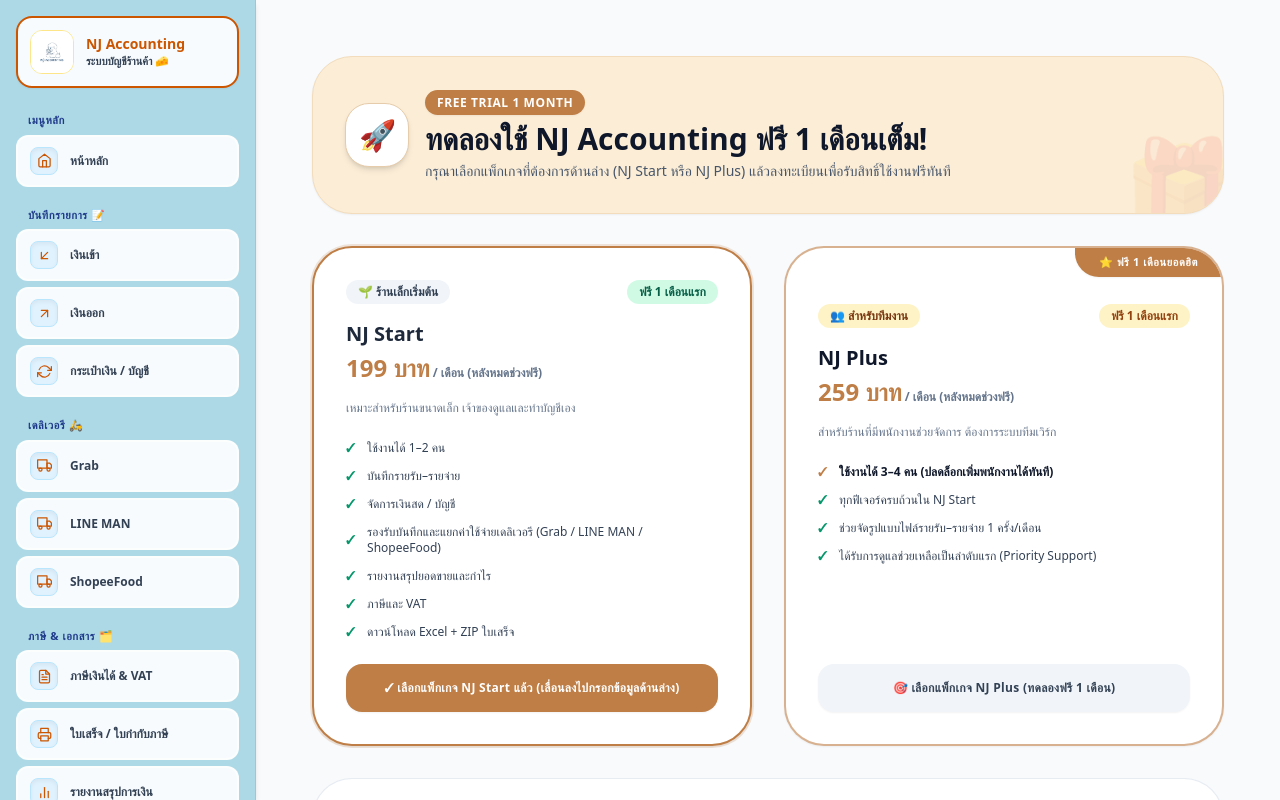
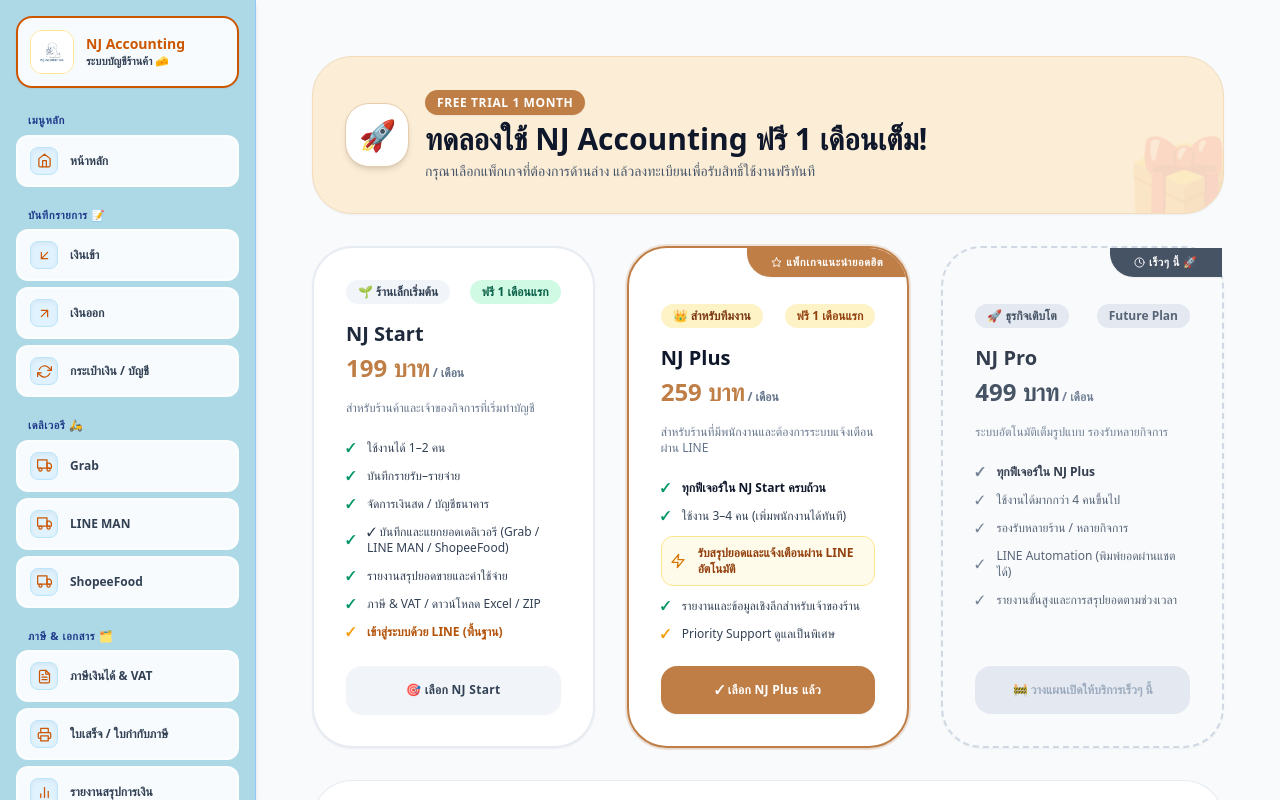
Before and after one commit to suisut21-source/nj-accounting-v4, a Next.js app: page /pricing in a window 1280 px wide. Shown: the top 800 px of the page. Built offline with nearby package versions, Linux system fonts and the light colour scheme; no server answers.

Commit message:
update delivery feature description and refine pricing page

```diff
--- a/app/pricing/page.tsx
+++ b/app/pricing/page.tsx
@@ -1,6 +1,7 @@
 'use client';
 import { useState, useEffect } from 'react';
 import { supabase } from '../lib/supabase';
+import { FiCheck, FiStar, FiClock, FiZap, FiShield } from 'react-icons/fi';
 
 interface StoreData {
   shop_name: string;
@@ -12,7 +13,7 @@
 }
 
 export default function PricingPage() {
-  const [selectedPlan, setSelectedPlan] = useState('NJ Start (ทดลองใช้ฟรี 1 เดือนแรก - หลังจากนั้น 199 บาท/เดือน)');
+  const [selectedPlan, setSelectedPlan] = useState('NJ Plus (ทดลองใช้ฟรี 1 เดือนแรก - หลังจากนั้น 259 บาท/เดือน)');
   const [shopName, setShopName] = useState('');
   const [shopPhone, setShopPhone] = useState('');
   const [slipImage, setSlipImage] = useState<string | null>(null);
@@ -108,8 +109,6 @@
     }
 
     alert('ลงทะเบียนรับสิทธิ์เรียบร้อยแล้วครับ! รอแอดมินตรวจสอบและอนุมัติเปิดสิทธิ์ใช้งาน 🐾');
-
-    // รีเฟรชข้อมูลสถานะล่าสุด
     window.location.reload();
   };
 
@@ -139,7 +138,7 @@
               ทดลองใช้ NJ Accounting ฟรี 1 เดือนเต็ม!
             </h1>
             <p className="text-xs sm:text-sm text-slate-600 font-medium mt-1">
-              กรุณาเลือกแพ็กเกจที่ต้องการด้านล่าง (NJ Start หรือ NJ Plus) แล้วลงทะเบียนเพื่อรับสิทธิ์ใช้งานฟรีทันที
+              กรุณาเลือกแพ็กเกจที่ต้องการด้านล่าง แล้วลงทะเบียนเพื่อรับสิทธิ์ใช้งานฟรีทันที
             </p>
           </div>
         </div>
@@ -195,10 +194,10 @@
         </div>
       )}
 
-      {/* ส่วนเลือกแพ็กเกจ */}
-      <div className="grid grid-cols-1 md:grid-cols-2 gap-8">
+      {/* ส่วนเลือกแพ็กเกจทั้ง 3 ระดับ */}
+      <div className="grid grid-cols-1 md:grid-cols-3 gap-8 items-stretch">
 
-        {/* NJ Start */}
+        {/* 1. NJ Start */}
         <div className={`bg-white p-8 rounded-[2.5rem] shadow-sm border-2 flex flex-col justify-between space-y-6 transition ${
           selectedPlan.includes('NJ Start') ? 'border-[#BF7E46] ring-2 ring-[#BF7E46]/20 shadow-md' : 'border-slate-200/80'
         }`}>
@@ -210,17 +209,18 @@
             <h2 className="text-xl font-black text-slate-800 mb-1">NJ Start</h2>
             <div className="mb-4">
               <span className="text-2xl font-black text-[#BF7E46]">199 บาท</span>
-              <span className="text-xs text-slate-500 font-bold"> / เดือน (หลังหมดช่วงฟรี)</span>
+              <span className="text-xs text-slate-500 font-bold"> / เดือน</span>
             </div>
-            <p className="text-xs text-slate-500 mb-6">เหมาะสำหรับร้านขนาดเล็ก เจ้าของดูแลและทำบัญชีเอง</p>
+            <p className="text-xs text-slate-500 mb-6">สำหรับร้านค้าและเจ้าของกิจการที่เริ่มทำบัญชี</p>
+
             <ul className="space-y-3 text-xs text-slate-700">
               <li className="flex items-center gap-3"><span className="text-emerald-600 font-bold">✓</span> ใช้งานได้ 1–2 คน</li>
               <li className="flex items-center gap-3"><span className="text-emerald-600 font-bold">✓</span> บันทึกรายรับ–รายจ่าย</li>
-              <li className="flex items-center gap-3"><span className="text-emerald-600 font-bold">✓</span> จัดการเงินสด / บัญชี</li>
-              <li className="flex items-center gap-3"><span className="text-emerald-600 font-bold">✓</span> รองรับบันทึกและแยกค่าใช้จ่ายเดลิเวอรี (Grab / LINE MAN / ShopeeFood)</li>
-              <li className="flex items-center gap-3"><span className="text-emerald-600 font-bold">✓</span> รายงานสรุปยอดขายและกำไร</li>
-              <li className="flex items-center gap-3"><span className="text-emerald-600 font-bold">✓</span> ภาษีและ VAT</li>
-              <li className="flex items-center gap-3"><span className="text-emerald-600 font-bold">✓</span> ดาวน์โหลด Excel + ZIP ใบเสร็จ</li>
+              <li className="flex items-center gap-3"><span className="text-emerald-600 font-bold">✓</span> จัดการเงินสด / บัญชีธนาคาร</li>
+              <li className="flex items-center gap-3"><span className="text-emerald-600 font-bold">✓</span> ✓ บันทึกและแยกยอดเดลิเวอรี (Grab / LINE MAN / ShopeeFood)</li>
+              <li className="flex items-center gap-3"><span className="text-emerald-600 font-bold">✓</span> รายงานสรุปยอดขายและค่าใช้จ่าย</li>
+              <li className="flex items-center gap-3"><span className="text-emerald-600 font-bold">✓</span> ภาษี & VAT / ดาวน์โหลด Excel / ZIP</li>
+              <li className="flex items-center gap-3 font-bold text-amber-700"><span className="text-amber-500 font-bold">✓</span> เข้าสู่ระบบด้วย LINE (พื้นฐาน)</li>
             </ul>
           </div>
 
@@ -236,34 +236,37 @@
                 : 'bg-slate-100 text-slate-700 hover:bg-slate-200'
             }`}
           >
-            {selectedPlan.includes('NJ Start') ? '✓ เลือกแพ็กเกจ NJ Start แล้ว (เลื่อนลงไปกรอกข้อมูลด้านล่าง)' : '🎯 เลือกแพ็กเกจ NJ Start (ทดลองฟรี 1 เดือน)'}
+            {selectedPlan.includes('NJ Start') ? '✓ เลือก NJ Start แล้ว' : '🎯 เลือก NJ Start'}
           </button>
         </div>
 
-        {/* NJ Plus */}
+        {/* 2. NJ Plus (แนะนำ) */}
         <div className={`bg-white p-8 rounded-[2.5rem] shadow-sm border-2 flex flex-col justify-between space-y-6 relative overflow-hidden transition ${
-          selectedPlan.includes('NJ Plus') ? 'border-[#BF7E46] ring-2 ring-[#BF7E46]/20 shadow-md' : 'border-[#BF7E46]/60'
+          selectedPlan.includes('NJ Plus') ? 'border-[#BF7E46] ring-2 ring-[#BF7E46]/20 shadow-md' : 'border-[#BF7E46]'
         }`}>
-          <div className="absolute top-0 right-0 bg-[#BF7E46] text-white text-[11px] font-black px-6 py-1.5 rounded-bl-3xl shadow-sm tracking-wider uppercase">
-            ⭐ ฟรี 1 เดือนยอดฮิต
+          <div className="absolute top-0 right-0 bg-[#BF7E46] text-white text-[11px] font-black px-6 py-1.5 rounded-bl-3xl shadow-sm tracking-wider uppercase flex items-center gap-1">
+            <FiStar /> แพ็กเกจแนะนำยอดฮิต
           </div>
           <div>
             <div className="flex justify-between items-center mb-4">
-              <span className="text-xs font-bold px-3 py-1 bg-amber-100 text-amber-900 rounded-full">👥 สำหรับทีมงาน</span>
+              <span className="text-xs font-bold px-3 py-1 bg-amber-100 text-amber-900 rounded-full">👑 สำหรับทีมงาน</span>
               <span className="text-xs font-black px-3 py-1 bg-amber-100 text-amber-800 rounded-full">ฟรี 1 เดือนแรก</span>
             </div>
             <h2 className="text-xl font-black text-slate-900 mb-1">NJ Plus</h2>
             <div className="mb-4">
               <span className="text-2xl font-black text-[#BF7E46]">259 บาท</span>
-              <span className="text-xs text-slate-500 font-bold"> / เดือน (หลังหมดช่วงฟรี)</span>
+              <span className="text-xs text-slate-500 font-bold"> / เดือน</span>
             </div>
-            <p className="text-xs text-slate-500 mb-6">สำหรับร้านที่มีพนักงานช่วยจัดการ ต้องการระบบทีมเวิร์ก</p>
+            <p className="text-xs text-slate-500 mb-6">สำหรับร้านที่มีพนักงานและต้องการระบบแจ้งเตือนผ่าน LINE</p>
 
             <ul className="space-y-3 text-xs text-slate-700">
-              <li className="flex items-center gap-3 font-bold text-slate-900"><span className="text-[#BF7E46]">✓</span> ใช้งานได้ 3–4 คน (ปลดล็อกเพิ่มพนักงานได้ทันที)</li>
-              <li className="flex items-center gap-3"><span className="text-emerald-600 font-bold">✓</span> ทุกฟีเจอร์ครบถ้วนใน NJ Start</li>
-              <li className="flex items-center gap-3"><span className="text-emerald-600 font-bold">✓</span> ช่วยจัดรูปแบบไฟล์รายรับ–รายจ่าย 1 ครั้ง/เดือน</li>
-              <li className="flex items-center gap-3"><span className="text-emerald-600 font-bold">✓</span> ได้รับการดูแลช่วยเหลือเป็นลำดับแรก (Priority Support)</li>
+              <li className="flex items-center gap-3 font-bold text-slate-900"><span className="text-emerald-600">✓</span> ทุกฟีเจอร์ใน NJ Start ครบถ้วน</li>
+              <li className="flex items-center gap-3"><span className="text-emerald-600 font-bold">✓</span> ใช้งาน 3–4 คน (เพิ่มพนักงานได้ทันที)</li>
+              <li className="flex items-center gap-3 font-bold text-amber-800 bg-amber-50 p-2 rounded-xl border border-amber-200">
+                <FiZap className="text-amber-600 shrink-0 text-base" /> รับสรุปยอดและแจ้งเตือนผ่าน LINE อัตโนมัติ
+              </li>
+              <li className="flex items-center gap-3"><span className="text-emerald-600 font-bold">✓</span> รายงานและข้อมูลเชิงลึกสำหรับเจ้าของร้าน</li>
+              <li className="flex items-center gap-3"><span className="text-amber-500 font-bold">✓</span> Priority Support ดูแลเป็นพิเศษ</li>
             </ul>
           </div>
 
@@ -276,10 +279,45 @@
             className={`w-full py-4 text-xs font-bold rounded-2xl shadow-sm transition tracking-wide ${
               selectedPlan.includes('NJ Plus')
                 ? 'bg-[#BF7E46] text-white shadow-md'
-                : 'bg-slate-100 text-slate-700 hover:bg-slate-200'
+                : 'bg-slate-900 text-white hover:bg-slate-800'
             }`}
           >
-            {selectedPlan.includes('NJ Plus') ? '✓ เลือกแพ็กเกจ NJ Plus แล้ว (เลื่อนลงไปกรอกข้อมูลด้านล่าง)' : '🎯 เลือกแพ็กเกจ NJ Plus (ทดลองฟรี 1 เดือน)'}
+            {selectedPlan.includes('NJ Plus') ? '✓ เลือก NJ Plus แล้ว' : '🎯 เลือก NJ Plus (แนะนำ)'}
+          </button>
+        </div>
+
+        {/* 3. NJ Pro (Future Plan - Coming Soon) */}
+        <div className="bg-slate-50 p-8 rounded-[2.5rem] shadow-sm border-2 border-dashed border-slate-300 flex flex-col justify-between space-y-6 relative opacity-90">
+          <div className="absolute top-0 right-0 bg-slate-700 text-white text-[11px] font-black px-6 py-1.5 rounded-bl-3xl shadow-sm tracking-wider uppercase flex items-center gap-1">
+            <FiClock /> เร็วๆ นี้ 🚀
+          </div>
+          <div>
+            <div className="flex justify-between items-center mb-4">
+              <span className="text-xs font-bold px-3 py-1 bg-slate-200 text-slate-700 rounded-full">🚀 ธุรกิจเติบโต</span>
+              <span className="text-xs font-black px-3 py-1 bg-slate-200 text-slate-600 rounded-full">Future Plan</span>
+            </div>
+            <h2 className="text-xl font-black text-slate-800 mb-1">NJ Pro</h2>
+            <div className="mb-4">
+              <span className="text-2xl font-black text-slate-700">499 บาท</span>
+              <span className="text-xs text-slate-500 font-bold"> / เดือน</span>
+            </div>
+            <p className="text-xs text-slate-500 mb-6">ระบบอัตโนมัติเต็มรูปแบบ รองรับหลายกิจการ</p>
+
+            <ul className="space-y-3 text-xs text-slate-600">
+              <li className="flex items-center gap-3 font-bold text-slate-800"><span className="text-slate-500">✓</span> ทุกฟีเจอร์ใน NJ Plus</li>
+              <li className="flex items-center gap-3"><span className="text-slate-500">✓</span> ใช้งานได้มากกว่า 4 คนขึ้นไป</li>
+              <li className="flex items-center gap-3"><span className="text-slate-500">✓</span> รองรับหลายร้าน / หลายกิจการ</li>
+              <li className="flex items-center gap-3"><span className="text-slate-500">✓</span> LINE Automation (พิมพ์ยอดผ่านแชตได้)</li>
+              <li className="flex items-center gap-3"><span className="text-slate-500">✓</span> รายงานขั้นสูงและการสรุปยอดตามช่วงเวลา</li>
+            </ul>
+          </div>
+
+          <button
+            type="button"
+            disabled
+            className="w-full py-4 text-xs font-bold rounded-2xl bg-slate-200 text-slate-400 cursor-not-allowed"
+          >
+            🚧 วางแผนเปิดให้บริการเร็วๆ นี้
           </button>
         </div>
 
@@ -309,7 +347,7 @@
                 required
                 value={shopName}
                 onChange={(e) => setShopName(e.target.value)}
-                placeholder="เช่น ร้านพาเพลิน"
+                placeholder="เช่น ร้านอารี"
                 className="w-full px-4 py-3 bg-slate-50/50 border border-slate-200 rounded-2xl outline-none text-slate-800 text-xs shadow-sm focus:border-[#BF7E46]"
               />
             </div>
```
